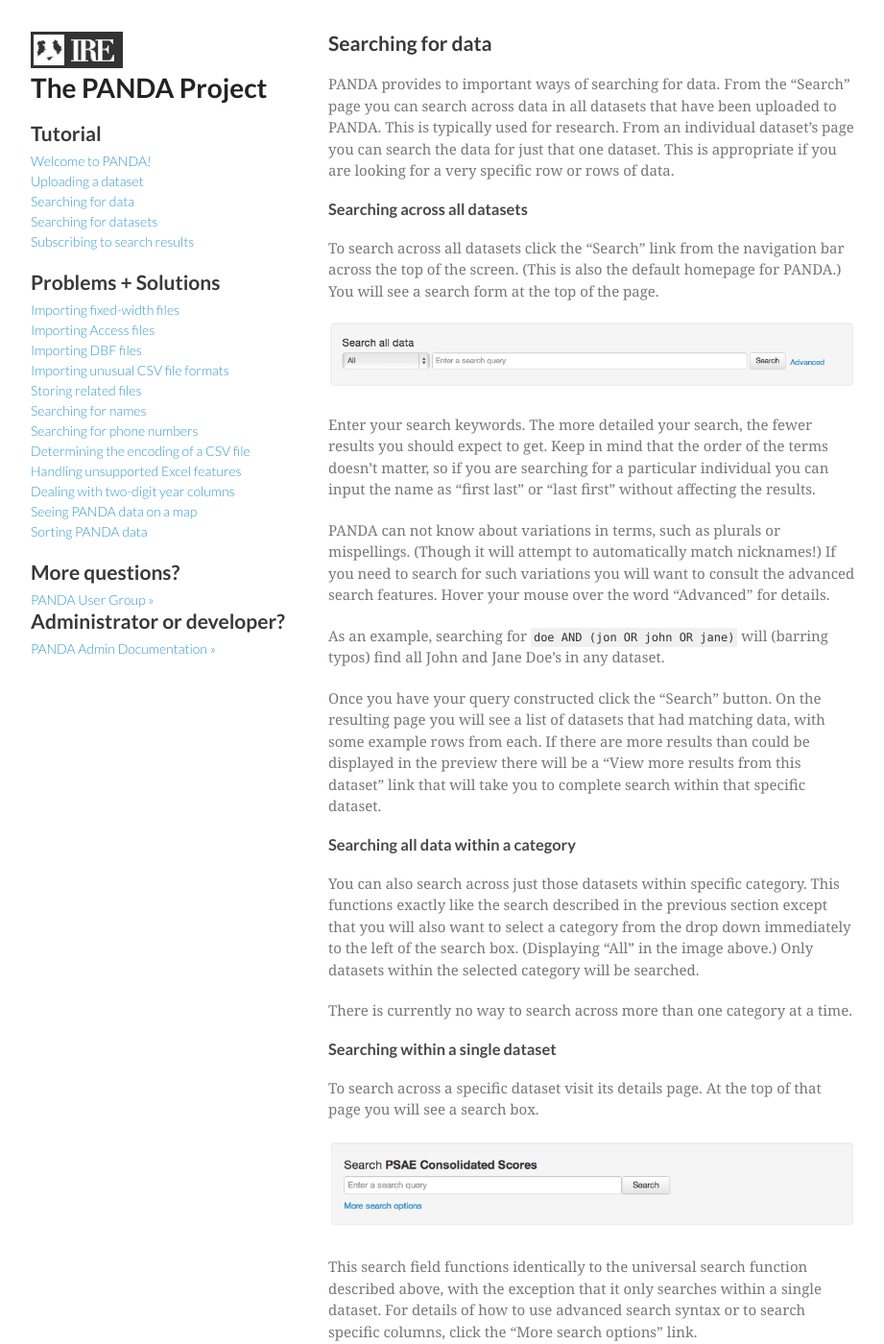
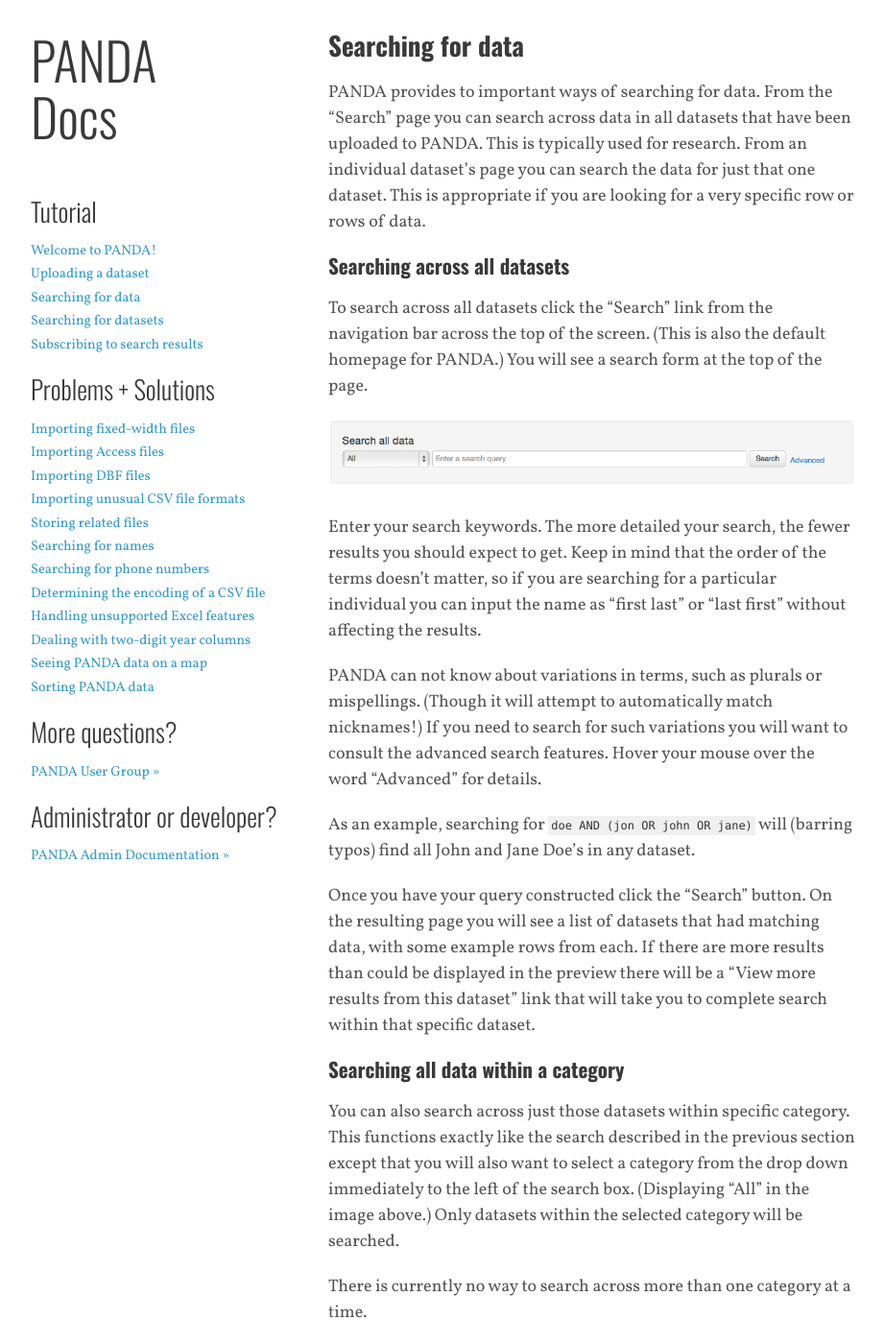
Before and after one commit to pandaproject/pandaproject.github.com, a Jekyll site: the page built from docs/searching-data.md, in a window 1280 px wide and 1400 px high. Shown: the whole window at 96% size, without its empty margins (178-1099 px from the left). Built offline with Jekyll 4.4.1, drawn with Linux system fonts in a browser that asks for light colours; some web fonts are replaced; Markdown is read by kramdown in place of the engine named in the settings.

Commit message:
working on panda docs

```diff
--- a/_includes/toc.html
+++ b/_includes/toc.html
@@ -30,10 +30,14 @@
 
 <div class="group">
     <h2>More questions?</h2>
-    <a href="https://groups.google.com/forum/?hl=en&fromgroups#!forum/panda-project-users">PANDA User Group &raquo;</a><br />
+    <ul>
+        <li><a href="https://groups.google.com/forum/?hl=en&fromgroups#!forum/panda-project-users">PANDA User Group &raquo;</a></li>
+    </ul>
 </div>
 
 <div class="group">
     <h2>Administrator or developer?</h2>
-    <a href="http://panda.readthedocs.org/">PANDA Admin Documentation &raquo;</a>
+    <ul>
+        <li><a href="http://panda.readthedocs.org/">PANDA Admin Documentation &raquo;</a></li>
+    </ul>
 </div>
--- a/_layouts/default.html
+++ b/_layouts/default.html
@@ -15,8 +15,7 @@
   <body>
     <div class="wrapper">
       <header>
-        <img src="/images/panda_and_ire.png" />
-        <h1><strong>The PANDA Project</strong></h1>
+        <h1>PANDA<br/>Docs</h1>
 
         {% include toc.html %}
 
--- a/stylesheets/styles.css
+++ b/stylesheets/styles.css
@@ -1,19 +1,21 @@
-@import url(https://fonts.googleapis.com/css?family=Lato:300italic,700italic,300,700);
+/*@import url(https://fonts.googleapis.com/css?family=Lato:300italic,700italic,300,700);*/
+@import url(http://weloveiconfonts.com/api/?family=entypo);
+@import url(http://fonts.googleapis.com/css?family=Oswald:300,400,700);
+@import url(http://fonts.googleapis.com/css?family=Vollkorn:400,400italic);
 
 body {
   padding:25px;
-  font:14px/1.5 Lato, "Helvetica Neue", Helvetica, Arial, sans-serif;
-  color:#777;
+  font:18px/1.5 Oswald, "Helvetica Neue", Helvetica, Arial, sans-serif;
+  color:#555;
   font-weight:300;
 }
 
-p {
-    font: 15px/1.5 Georgia, serif;
-    color: #777;
+p, li {
+    font: 18px/1.5 Vollkorn, serif;
 }
 
 h1, h2, h3, h4, h5, h6 {
-  color:#222;
+  color: #393939;
   margin:0 0 20px;
 }
 
@@ -26,15 +28,9 @@
 }
 
 h1 {
-  font-size:28px;
-}
-
-h2 {
-  color:#393939;
-}
-
-h3, h4, h5, h6 {
-  color:#494949;
+  font-size:3em;
+  margin-bottom:1em;
+  font-weight:300;
 }
 
 a {
@@ -105,7 +101,6 @@
 header {
   width:270px;
   float:left;
-  position:fixed;
 }
 
 strong {
@@ -118,13 +113,27 @@
     list-style-type: none;
 }
 
+header li {
+    font-size:.8em;
+    line-height:1.7em;
+}
+
+header li a {
+    font-weight:300;
+}
+
 header img {
     background-color: #333;
     padding: 3px;
 }
 
 header h2 {
-    margin-bottom: 7px;
+    margin-bottom: .5em;
+    font-weight:300;
+}
+
+header div.group {
+    margin-bottom:1em;
 }
 
 section {
```
